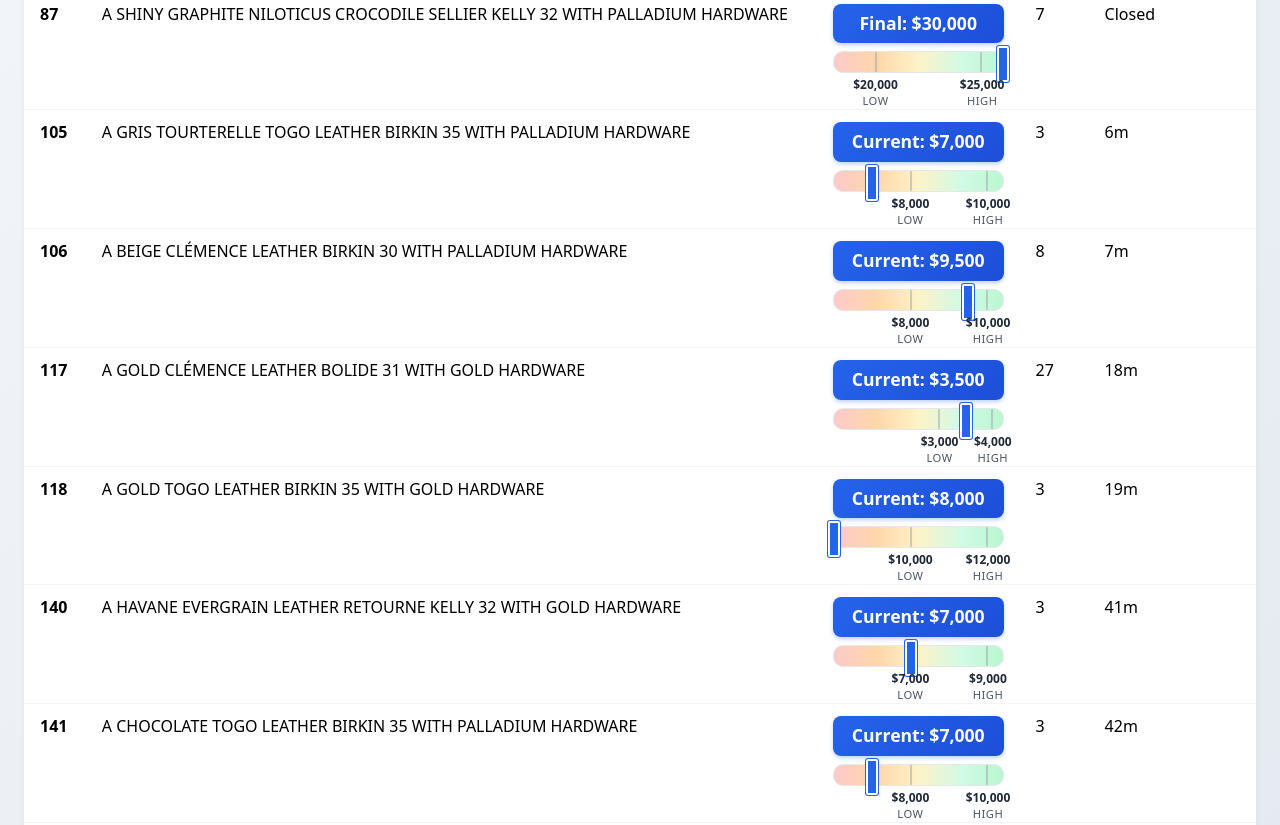
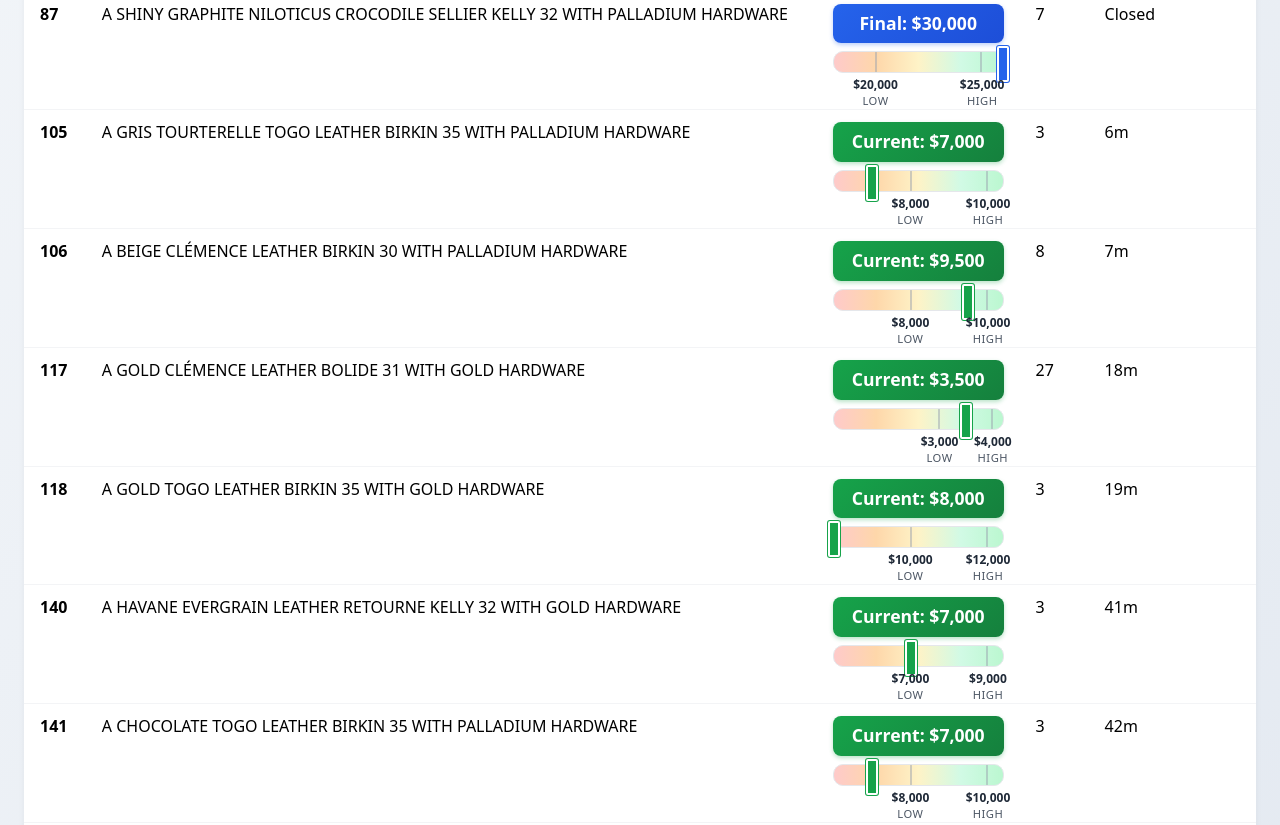
Before and after one commit to elibitt/purseauction, a website: page index.html in a window 1280 px wide. Shown: the part 1359-2184 px from the top of the page. Drawn offline with Linux system fonts and the light colour scheme.

Commit message:
fixed final price color

```diff
--- a/index.html
+++ b/index.html
@@ -137,6 +137,15 @@
     }
 
     .price-marker.current {
+      background: var(--success-color);
+      border: 2px solid white;
+      box-shadow: 0 0 0 1px var(--success-color);
+      width: 8px;
+      height: 32px;
+      top: -6px;
+    }
+
+    .price-marker.final {
       background: var(--primary-color);
       border: 2px solid white;
       box-shadow: 0 0 0 1px var(--primary-color);
@@ -154,6 +163,18 @@
     }
 
     .current-price-display {
+      text-align: center;
+      margin-bottom: 8px;
+      padding: 8px 12px;
+      background: linear-gradient(135deg, var(--success-color) 0%, #15803d 100%);
+      color: white;
+      border-radius: 8px;
+      font-weight: 700;
+      font-size: 1.1rem;
+      box-shadow: 0 2px 4px rgba(22, 163, 74, 0.3);
+    }
+
+    .final-price-display {
       text-align: center;
       margin-bottom: 8px;
       padding: 8px 12px;
@@ -474,7 +495,9 @@
       if (currentAmount && currentAmount > 0) {
         const currentPos = ((currentAmount - minRange) / totalRange) * 100;
         const clampedCurrentPos = Math.max(0, Math.min(100, currentPos));
-        markers += `<div class="price-marker current" style="left: ${clampedCurrentPos}%"></div>`;
+        const isClosed = entry && entry.seconds_remaining !== undefined && entry.seconds_remaining <= 0;
+        const markerClass = isClosed ? "price-marker final" : "price-marker current";
+        markers += `<div class="${markerClass}" style="left: ${clampedCurrentPos}%"></div>`;
       }
 
       // No starting bid marker for lots with no bids - we don't want to show it
@@ -485,7 +508,8 @@
         // Check if this lot has closed (negative or zero time remaining)
         const isClosed = entry && entry.seconds_remaining !== undefined && entry.seconds_remaining <= 0;
         const label = isClosed ? "Final:" : "Current:";
-        currentPriceDisplay = `<div class="current-price-display">${label} ${currency(currentAmount)}</div>`;
+        const boxClass = isClosed ? "final-price-display" : "current-price-display";
+        currentPriceDisplay = `<div class="${boxClass}">${label} ${currency(currentAmount)}</div>`;
       } else if (startingAmount && startingAmount > 0 && (!currentAmount || currentAmount === 0)) {
         currentPriceDisplay = `<div class="current-price-display" style="background: linear-gradient(135deg, var(--gray-400) 0%, var(--gray-500) 100%); box-shadow: 0 2px 4px rgba(107, 114, 128, 0.3);">
           <div style="font-size: 1.1rem; margin-bottom: 4px;">No Bids</div>
```
